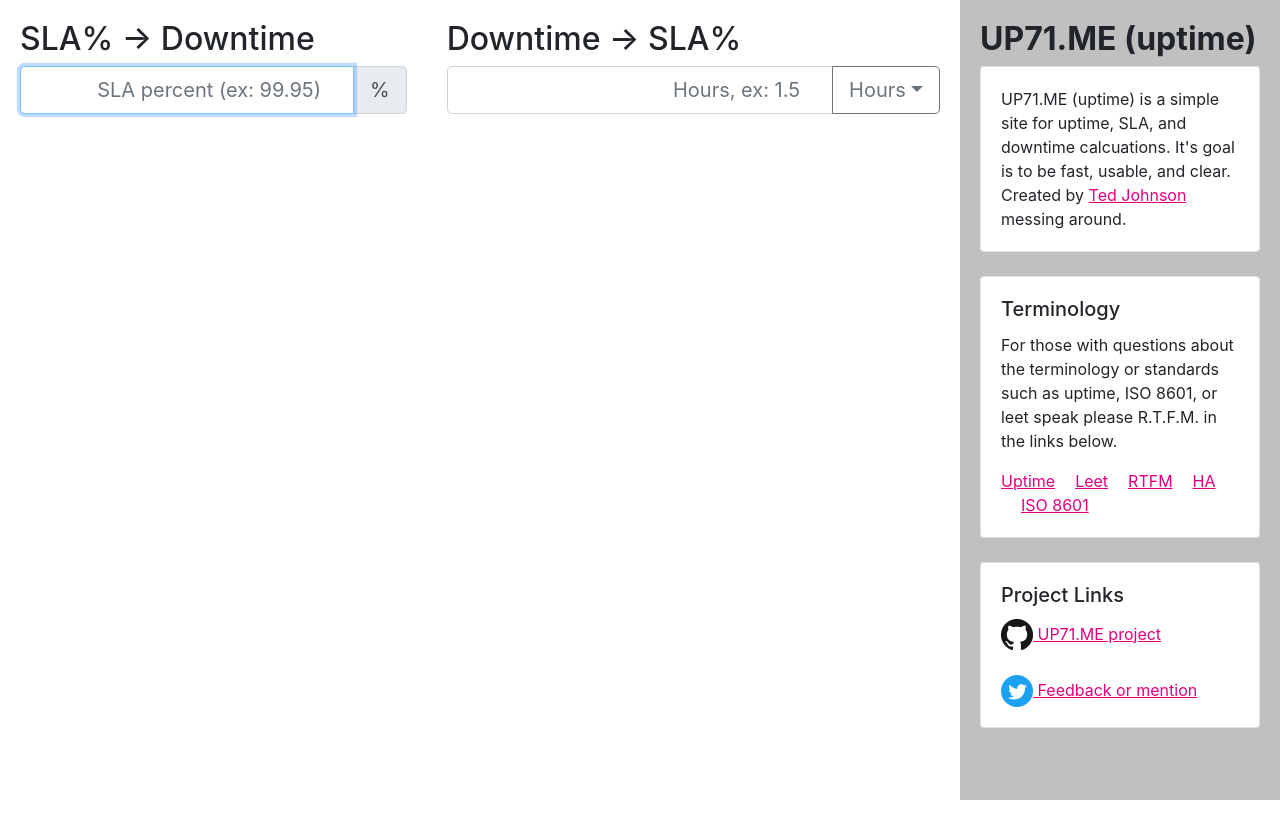
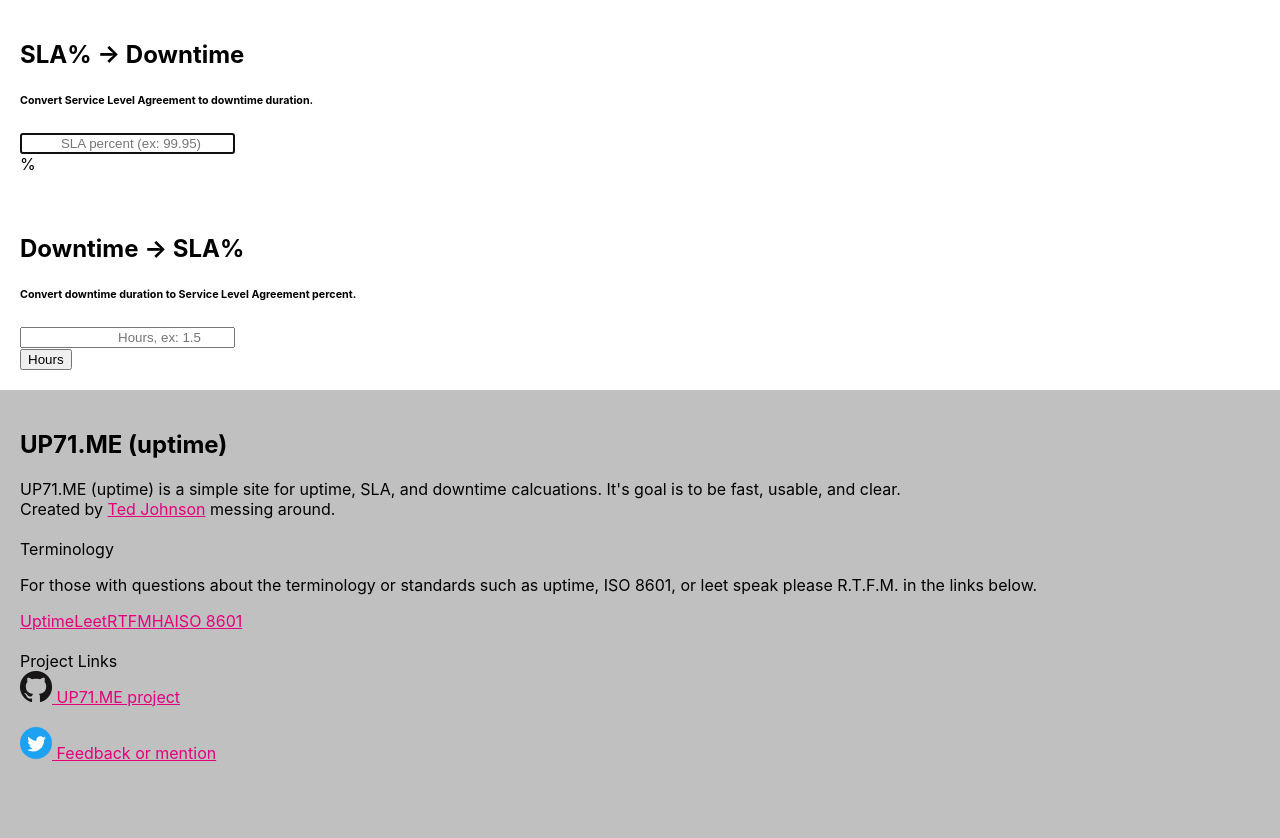
Before and after one commit to TedMN/up71.me, a React (Create React App) app: page / in a window 1280 px wide. Shown: the top 838 px of the page. Before the commit the page ends 800 px from the top, so only its background shows below. Built offline with nearby package versions, Linux system fonts and the light colour scheme.

Commit message:
Moved MAXCDN bootstrap css to use import reducing load and CDN dependency.

```diff
--- a/public/index.html
+++ b/public/index.html
@@ -8,12 +8,6 @@
   <meta name="viewport" content="width=device-width, initial-scale=1" />
   <meta name="theme-color" content="#000000" />
 
-  <link
-  rel="stylesheet"
-  href="https://maxcdn.bootstrapcdn.com/bootstrap/4.3.1/css/bootstrap.min.css"
-  integrity="sha384-ggOyR0iXCbMQv3Xipma34MD+dH/1fQ784/j6cY/iJTQUOhcWr7x9JvoRxT2MZw1T"
-  crossorigin="anonymous"
-/>
   <!--
       manifest.json provides metadata used when your web app is installed on a
       user's mobile device or desktop. See https://developers.google.com/web/fundamentals/web-app-manifest/
--- a/src/App.tsx
+++ b/src/App.tsx
@@ -10,11 +10,17 @@
       <Container fluid={true}>
         <Row>
           <Col sm="12" lg="6" md="12" xl="4" className="App-main">
-            <h2>SLA% -&gt; Downtime</h2>
+            <label>
+              <h2>SLA% -&gt; Downtime</h2>
+              <h6>Convert Service Level Agreement to downtime duration.</h6>
+            </label>
             <UptimeForm></UptimeForm>
           </Col>
           <Col sm="12" lg="6" md="12" xl="5" className="App-main">
-            <h2>Downtime -&gt; SLA%</h2>
+            <label>
+              <h2>Downtime -&gt; SLA%</h2>
+              <h6>Convert downtime duration to Service Level Agreement percent.</h6>
+            </label>
             <OutageForm></OutageForm>
           </Col>
 
```
